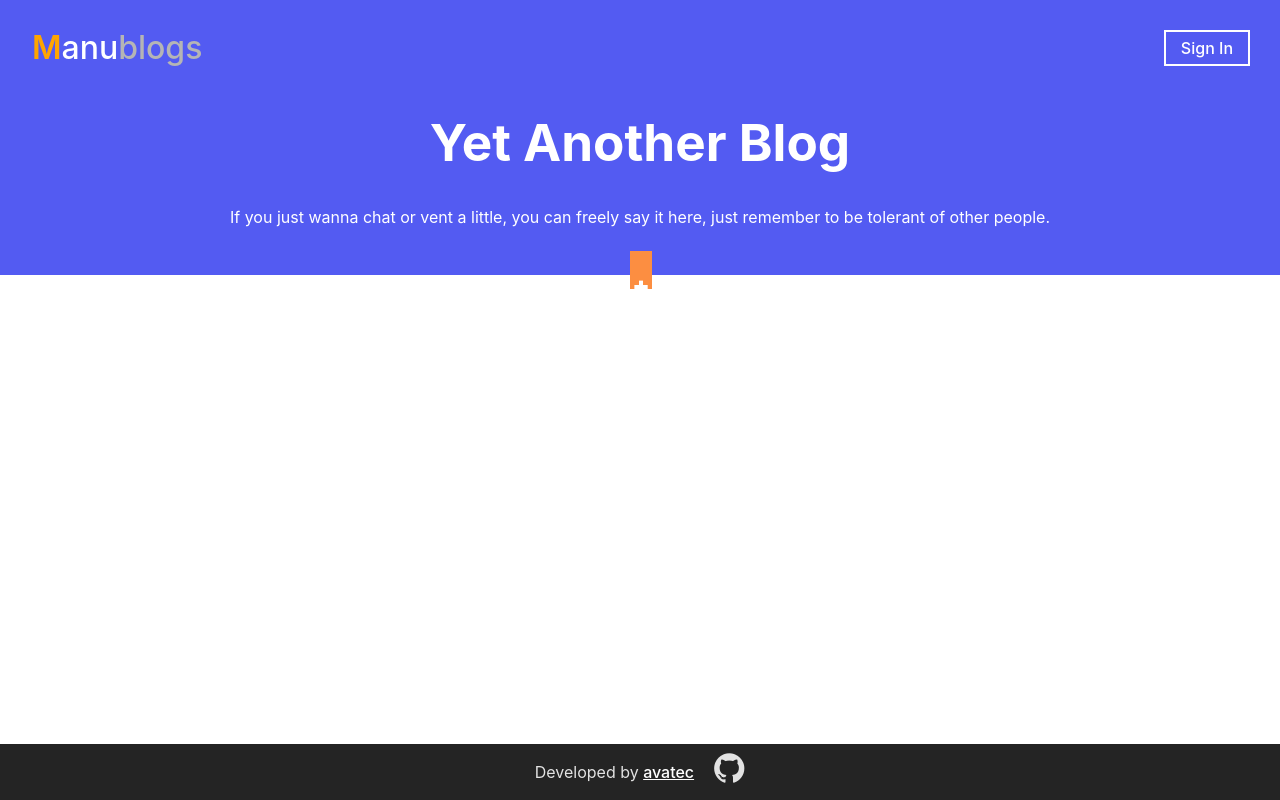
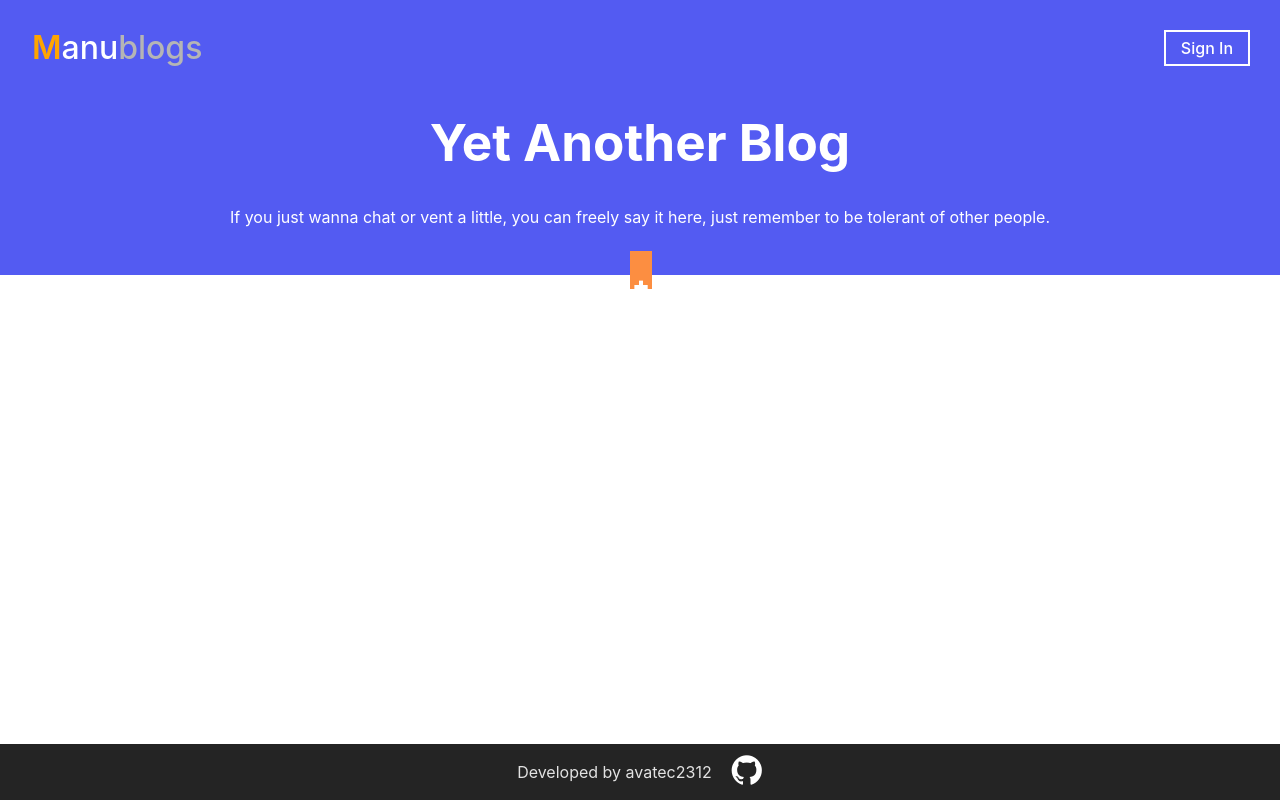
Before and after one commit to WillAvatec/blog-api, a React (Vite) app in the folder client/: page / in a window 1280 px wide. Built offline with nearby package versions, Linux system fonts and the light colour scheme.

Commit message:
style: Fix hover effect on github link

```diff
--- a/client/src/components/Footer.jsx
+++ b/client/src/components/Footer.jsx
@@ -1,17 +1,15 @@
 const Footer = () => {
   return (
     <footer>
-      <p>
-        Developed by{" "}
+      <p>Developed by avatec2312</p>
       <a
+        className="github-link"
         href="https://github.com/WillAvatec"
         target="_blank"
         rel="noreferrer"
       >
-          avatec
+        <i className="devicon-github-original devicon"></i>
       </a>
-      </p>
-      <i className="devicon-github-original devicon"></i>
     </footer>
   );
 };
--- a/client/src/index.css
+++ b/client/src/index.css
@@ -128,16 +128,14 @@ footer {
   gap: 1.2rem;
 }
 
-footer a {
-  text-decoration: underline;
-}
-
 .devicon {
   font-size: 2rem;
   margin-bottom: 0.5rem;
+  position: relative;
+  z-index: 1;
 }
 
-.devicon:hover {
+.github-link:hover {
   transform: scale(1.2);
-  cursor: pointer;
+  transition: all 0.5s cubic-bezier(0.075, 0.82, 0.165, 1);
 }
```
Lines whose indentation alone changed are shown as unchanged.
